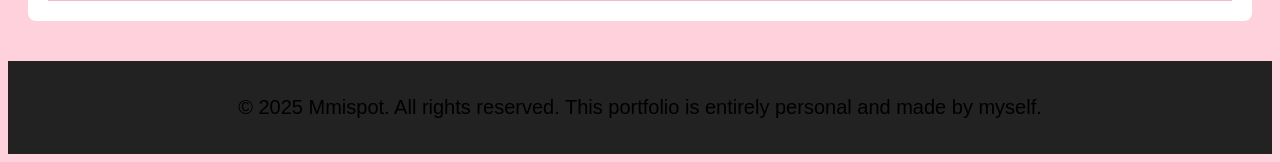
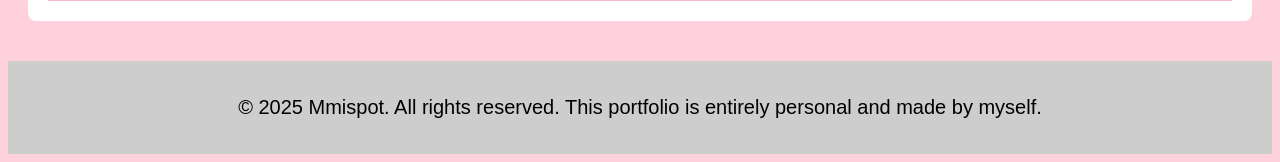
Before and after one commit to mmispot/mmispot.github.io, a PHP site: page /index.html in a window 1280 px wide. Shown: the part 1609-1771 px from the top of the page. Run offline with PHP 8.4, Linux system fonts and the light colour scheme.

Commit message:
fix: footer color

```diff
--- a/styles.css
+++ b/styles.css
@@ -76,7 +76,7 @@ nav a:hover {
 footer {
     text-align: center;
     padding: 15px;
-    background: #222;
+    background: #cdcdcd;
     color: white;
     margin-top: 40px;
 }
```
